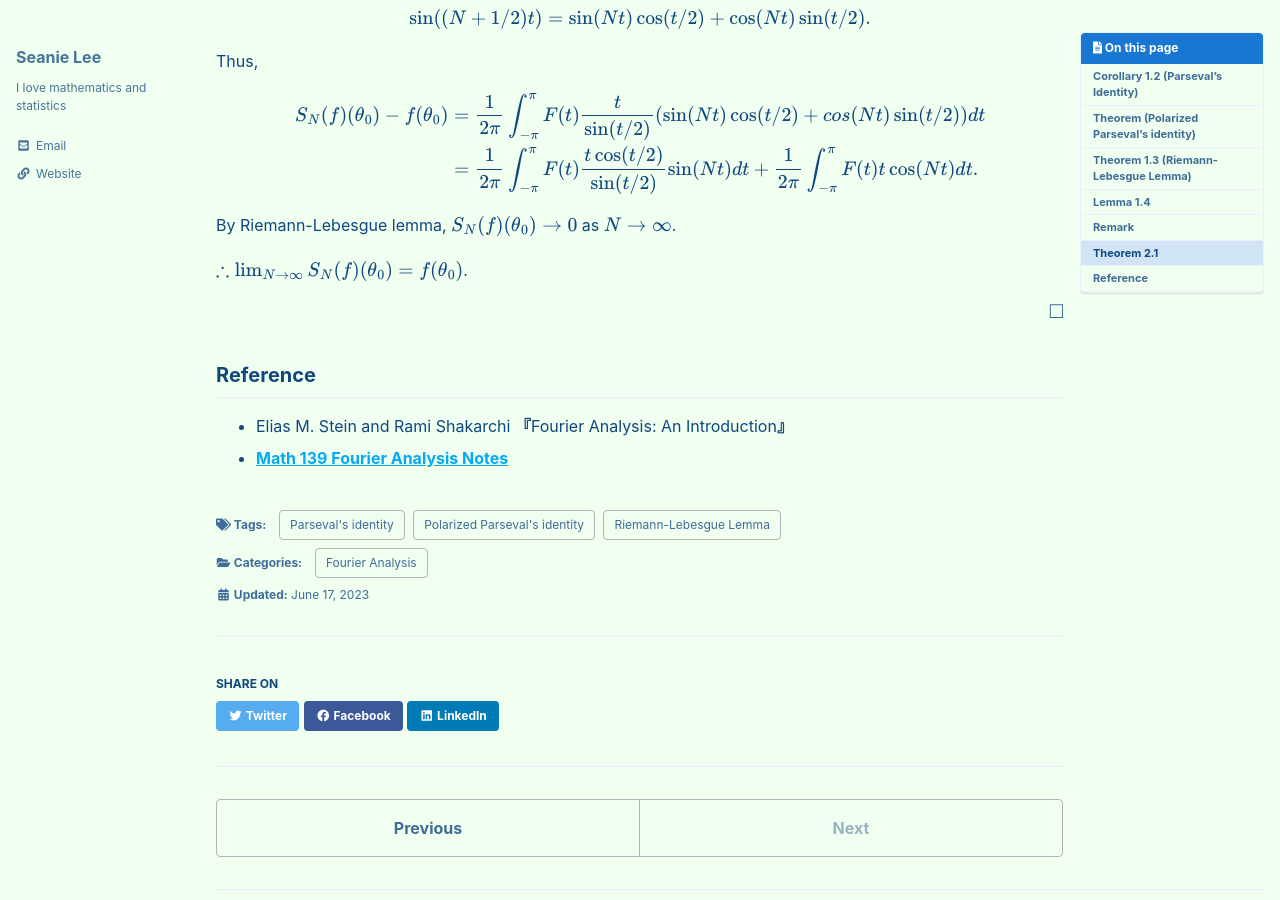
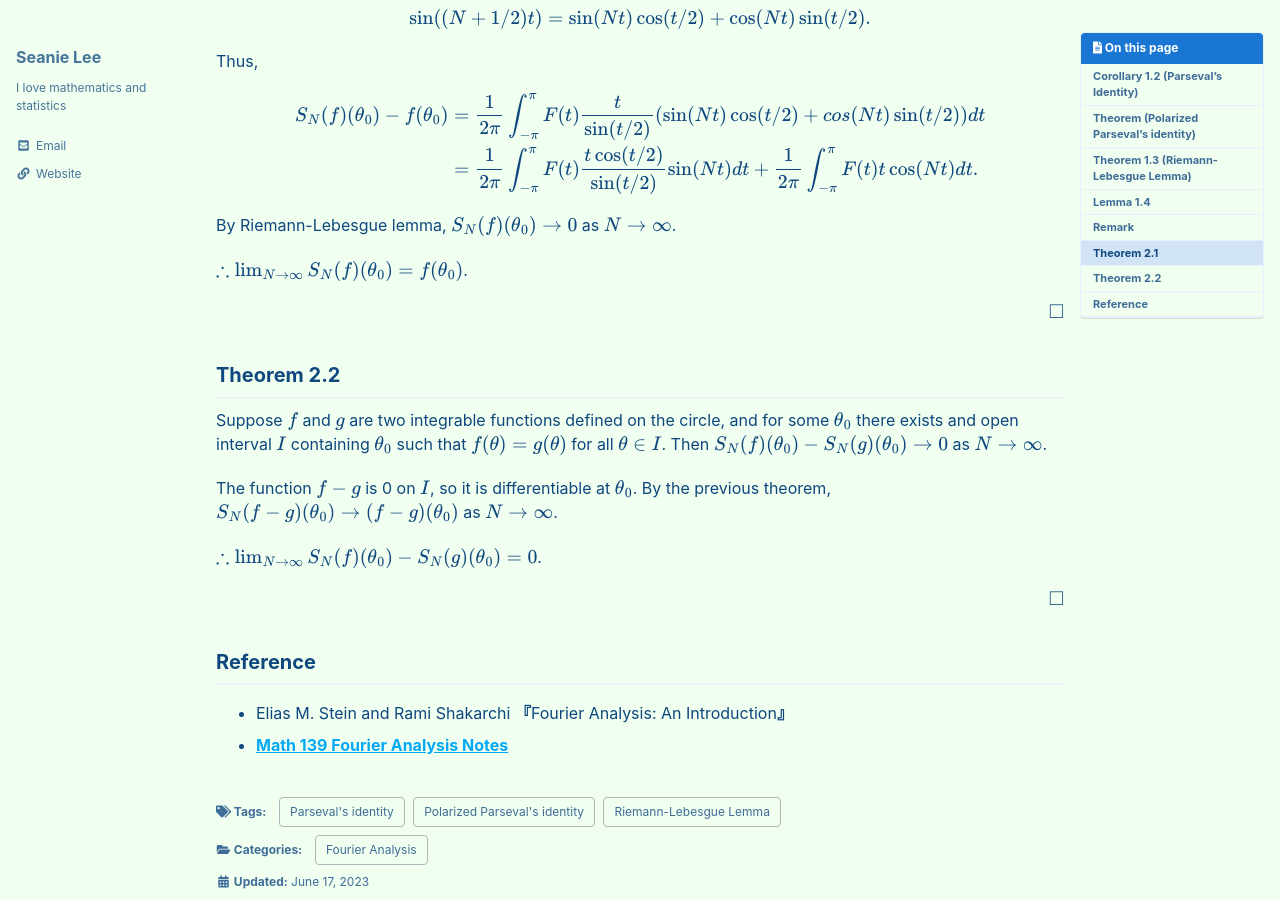
Before and after one commit to seanie12/blog, a Jekyll site: the page built from _posts/2023-06-17-L2-recovery.md, in a window 1280 px wide and 900 px high, scrolled down 4123 px. Built offline with Jekyll 4.4.1, drawn with Linux system fonts in a browser that asks for light colours; cached includes are drawn as plain includes; formulas are drawn with MathJax 3.

Commit message:
Update 2023-06-17-L2-recovery.md

```diff
--- a/_posts/2023-06-17-L2-recovery.md
+++ b/_posts/2023-06-17-L2-recovery.md
@@ -244,7 +244,15 @@ $\therefore \lim_{N\to\infty}S_N(f)(\theta_0)=f(\theta_0)$.
 
 $$\tag*{$\square$}$$
 
+## Theorem 2.2
+Suppose $f$ and $g$ are two integrable functions defined on the circle, and for some $\theta_0$ there exists and open interval $I$ containing $\theta_0$ such that $f(\theta)=g(\theta)$ for all $\theta\in I$. Then $S_N(f)(\theta_0)- S_N(g)(\theta_0) \to 0$ as $N\to \infty$.
 
+The function $f-g$ is 0 on $I$, so it is differentiable at $\theta_0$. By the previous theorem, $S_N(f-g)(\theta_0)\to (f-g)(\theta_0)$ as $N\to\infty$.
+
+
+$\therefore \lim_{N\to\infty}S_N(f)(\theta_0) - S_N(g)(\theta_0) =0$.
+
+$$\tag*{$\square$}$$
 
 ## Reference
 - Elias M. Stein and  Rami Shakarchi **『**Fourier Analysis: An Introduction**』**
```
